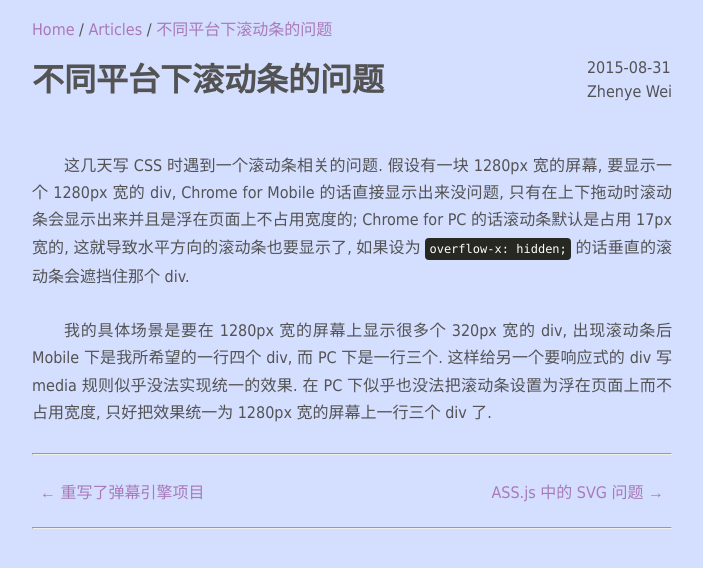
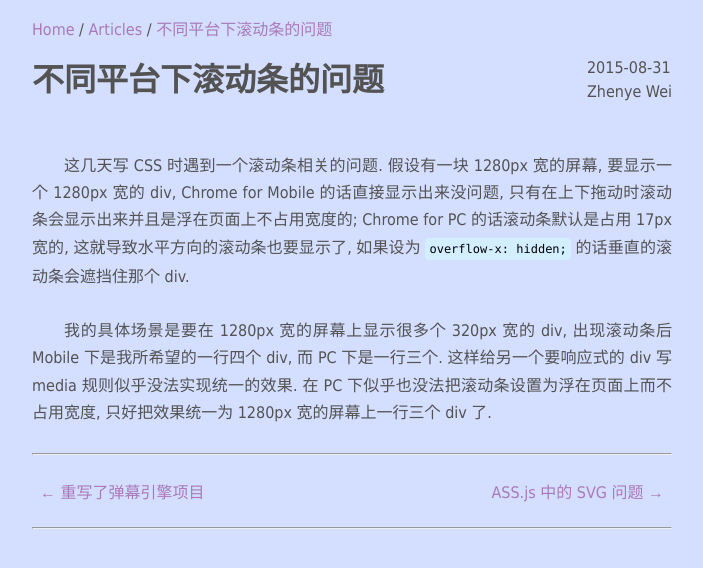
Before and after one commit to weizhenye/blog, a Jekyll site: the page built from _posts/2015-08-31-scrollbar-problem.md, in a window 1280 px wide. Shown: the top 568 px of the page, without its empty margins (288-991 px from the left). Built offline with Jekyll 4.4.1, drawn with Linux system fonts in a browser that asks for light colours.

Commit message:
Update style

```diff
--- a/_layouts/default.html
+++ b/_layouts/default.html
@@ -6,10 +6,13 @@
   <meta name="renderer" content="webkit">
   <meta name="viewport" content="width=device-width, initial-scale=1.0, user-scalable=no">
   <meta name="description" content="{% if page.id %}{{ page.content | strip_html | truncate: 150}}{% else %}{% if page.url == '/articles/' %}A list of articles about web development, otaku and myself.{% else %}Just a personal blog of the woozy men.{% endif %}{% endif %}">
-  <meta name="keywords" content="woozy, weizhenye, blog">
+  <meta name="keywords" content="woozy,weizhenye,web,frontend,otaku,blog">
   <meta name="author" content="{{ site.author }}"/>
+  <meta name="theme-color" content="#d4defe">
   <title>{{ page.title }}</title>
   <link rel="stylesheet" type="text/css" href="/assets/css/style.css">
+  {% if page.previous %}<link rel="prev" href="{{ page.previous.url }}">{% endif %}
+  {% if page.next %}<link rel="next" href="{{ page.next.url }}">{% endif %}
   <link rel="alternate" type="application/atom+xml" title="{{ site.title }}" href="/atom.xml">
 </head>
 <body>
--- a/assets/css/style.css
+++ b/assets/css/style.css
@@ -3,7 +3,8 @@
   background: #fda8c0;
 }
 ::-webkit-scrollbar {
-  width: .5em;
+  width: .5rem;
+  height: .5rem;
 }
 ::-webkit-scrollbar-track-piece {
   background: #fff;
@@ -17,12 +18,15 @@
 [lang="ja"] {
   font-family: "minmoji", "Hiragino Kaku Gothic ProN", "ヒラギノ角ゴ ProN W3", "Noto Sans Japanese", "Yu Gothic", YuGothic, "游ゴシック体", Meiryo, "メイリオ", sans-serif;
 }
+body, ul, ol, p {
+  margin: 0;
+  padding: 0;
+}
 body {
   color: #535353;
   background: #d4defe;
   font-size: 16px;
-  font-family: "Hiragino Sans GB", Tahoma, Arial, "Microsoft YaHei", "WenQuanYi Micro Hei", sans-serif;
-  margin: 0;
+  font-family: "Hiragino Sans GB", "Noto Sans S Chinese", Tahoma, Arial, "Microsoft YaHei", "WenQuanYi Micro Hei", sans-serif;
 }
 a,
 a:link {
@@ -57,10 +61,8 @@
 p {
   font-size: 16px;
   line-height: 1.7em;
-  text-indent: 2em;
   text-align: justify;
   text-justify: ideographic;
-  margin-bottom: 1.7em;
 }
 strong {
   font-weight: bold;
@@ -85,15 +87,38 @@
   margin: 0;
   padding-left: 1em;
 }
+:not(pre) > code {
+  padding: .25rem;
+}
+pre {
+  margin: 0;
+  padding: 1rem;
+  overflow-x: auto;
+}
+pre,
+:not(pre) > code {
+  background: #d3eeff;
+  border-radius: .25rem;
+}
+pre,
 code {
-  color: #fff;
-  background: #272822;
-  font-size: 12px;
-  font-family: "source code pro", Monaco, Menlo, "Courier New", monospace;
-  border-radius: 4px;
-  word-break: keep-all;
-  white-space: nowrap;
-  padding: 4px;
+  max-width: 100%;
+  font-size: .75rem;
+  color: #000;
+  font-family: "Source Code Pro", Monaco, Menlo, "Courier New", monospace;
+  direction: ltr;
+  text-align: left;
+  white-space: pre;
+  word-spacing: normal;
+  word-break: normal;
+  word-wrap: normal;
+  -moz-tab-size: 2;
+  -o-tab-size: 2;
+  tab-size: 2;
+  -webkit-hyphens: none;
+  -moz-hyphens: none;
+  -ms-hyphens: none;
+  hyphens: none;
 }
 .mask {
   background: #535353;
@@ -266,6 +291,28 @@
 .article-info {
   line-height: 1.5em;
 }
+.article-section > p {
+  text-indent: 2em;
+  margin: 1em 0 1.7em;
+}
+.article-section > p img {
+  max-width: 100%;
+  margin-left: -2em;
+}
+.article-section ul,
+.article-section ol {
+  padding-left: 2em;
+}
+.article-section > ul,
+.article-section > ol {
+  margin-bottom: 1.7em;
+}
+.article-section ul li,
+.article-section ol li {
+  text-align: justify;
+  text-justify: ideographic;
+  margin: .5em 0;
+}
 .article-nav:after {
   content: "";
   display: block;
```
Also changed, not shown: _posts/2012-09-02-same-logo.md (+12 -4 lines).
